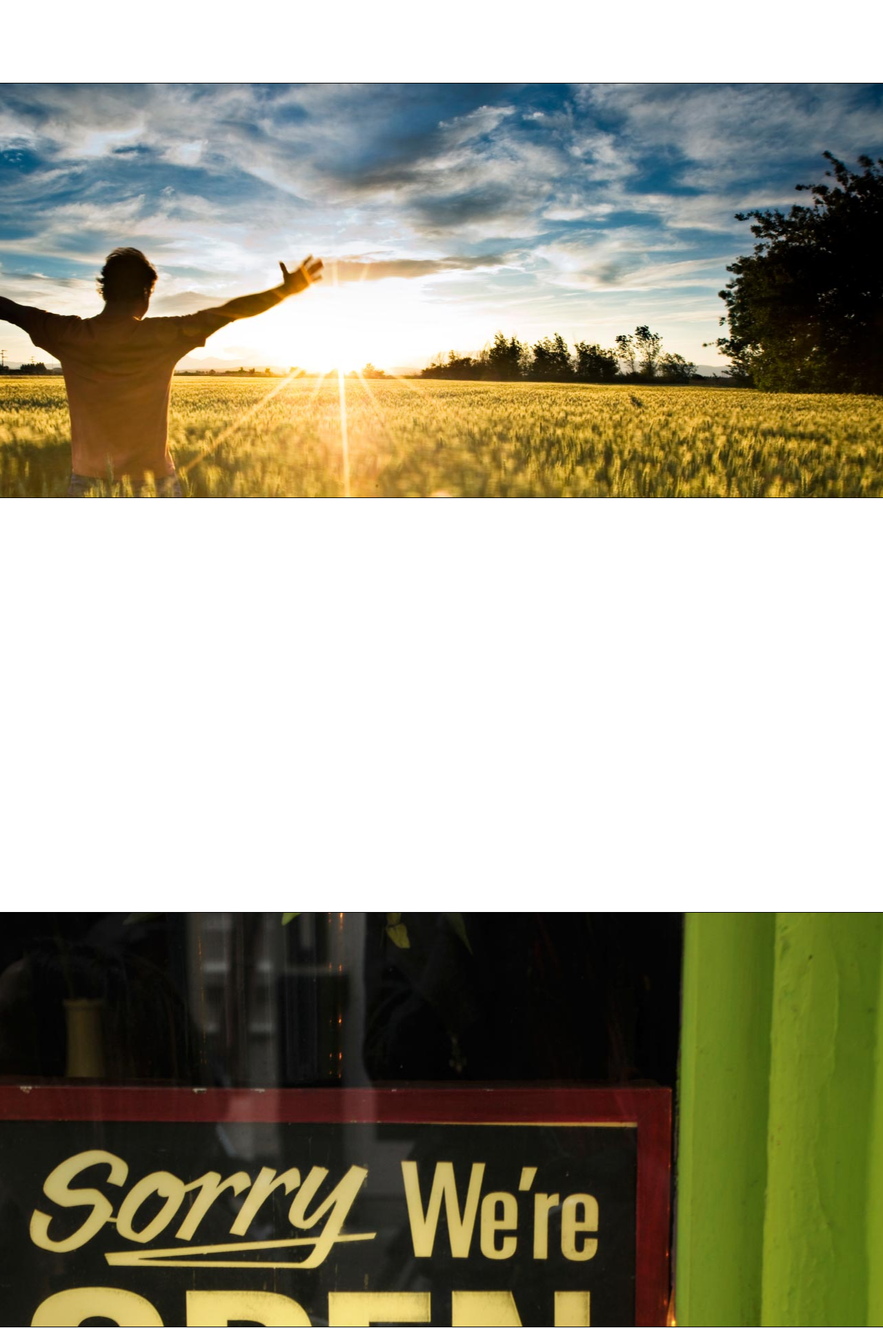
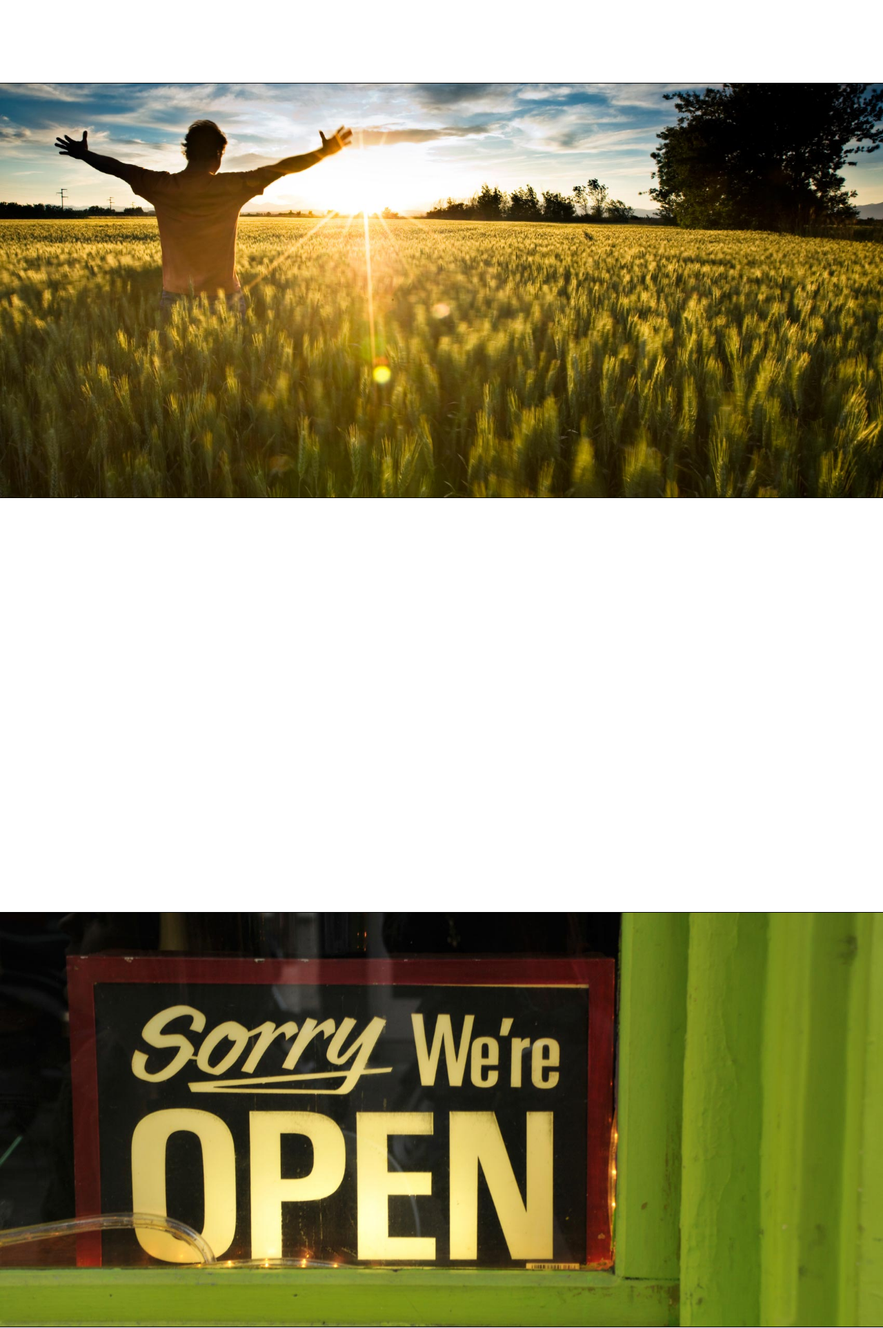
Before and after one commit to krunalrasik/new-ebay, a plain HTML site: page index.html in a window 1280 px wide. Shown: the part 480-2405 px from the top of the page at 69% size. Drawn offline with Linux system fonts and the light colour scheme.

Commit message:
Perfect Full Page Background Image.

```diff
--- a/assets/css/style.less
+++ b/assets/css/style.less
@@ -48,18 +48,24 @@ div {
 // Background Images
 //  -------------------------
 
-// .bg {
-//   background: no-repeat 50% 0 fixed;
-// }
+.bg {
+  -webkit-background-size: cover;
+  -moz-background-size: cover;
+  -o-background-size: cover;
+  background-size: cover;
+}
 
 .bg1 {
-  background: black url("/assets/img/1.jpg") no-repeat 50% 0 fixed;
+  background: black url("/assets/img/1.jpg") no-repeat center center fixed;
+  .bg;
 }
 
 .bg2 {
-  background: black url("/assets/img/2.jpg") no-repeat 50% 0 fixed;
+  background: black url("/assets/img/2.jpg") no-repeat center center fixed;
+  .bg;
 }
 
 .bg3 {
-  background: black url("/assets/img/3.jpg") no-repeat 50% 0 fixed;
+  background: black url("/assets/img/3.jpg") no-repeat center center fixed;
+  .bg;
 }
```
